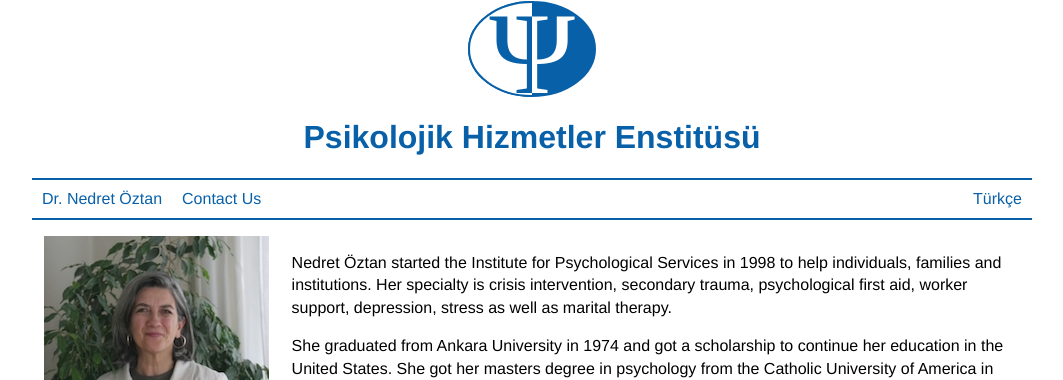
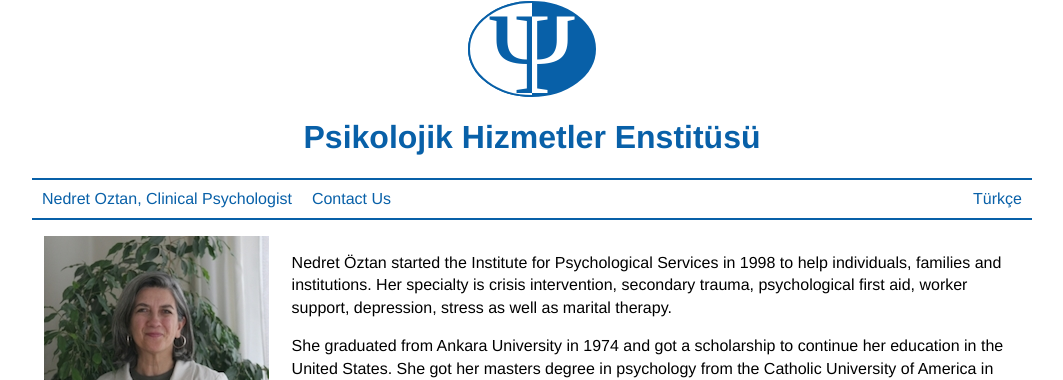
Before and after one commit to koralcem/phe-site, a Jekyll site: the page built from nedret_en.html, in a window 1280 px wide. Shown: the top 380 px of the page, without its empty margins (108-1171 px from the left). Built offline with Jekyll 4.4.1, drawn with Linux system fonts in a browser that asks for light colours.

Commit message:
Update Nedret title in English bio

```diff
--- a/_includes/en/navigation.html
+++ b/_includes/en/navigation.html
@@ -1,5 +1,5 @@
 <nav>
-  <div><a href="nedret_en.html">Dr. Nedret Öztan</a></div>
+  <div><a href="nedret_en.html">Nedret Oztan, Clinical Psychologist</a></div>
   <div><a href="contact.html">Contact Us</a></div>
   <div><a href="index.html">Türkçe</a></div>
 </nav>
```
